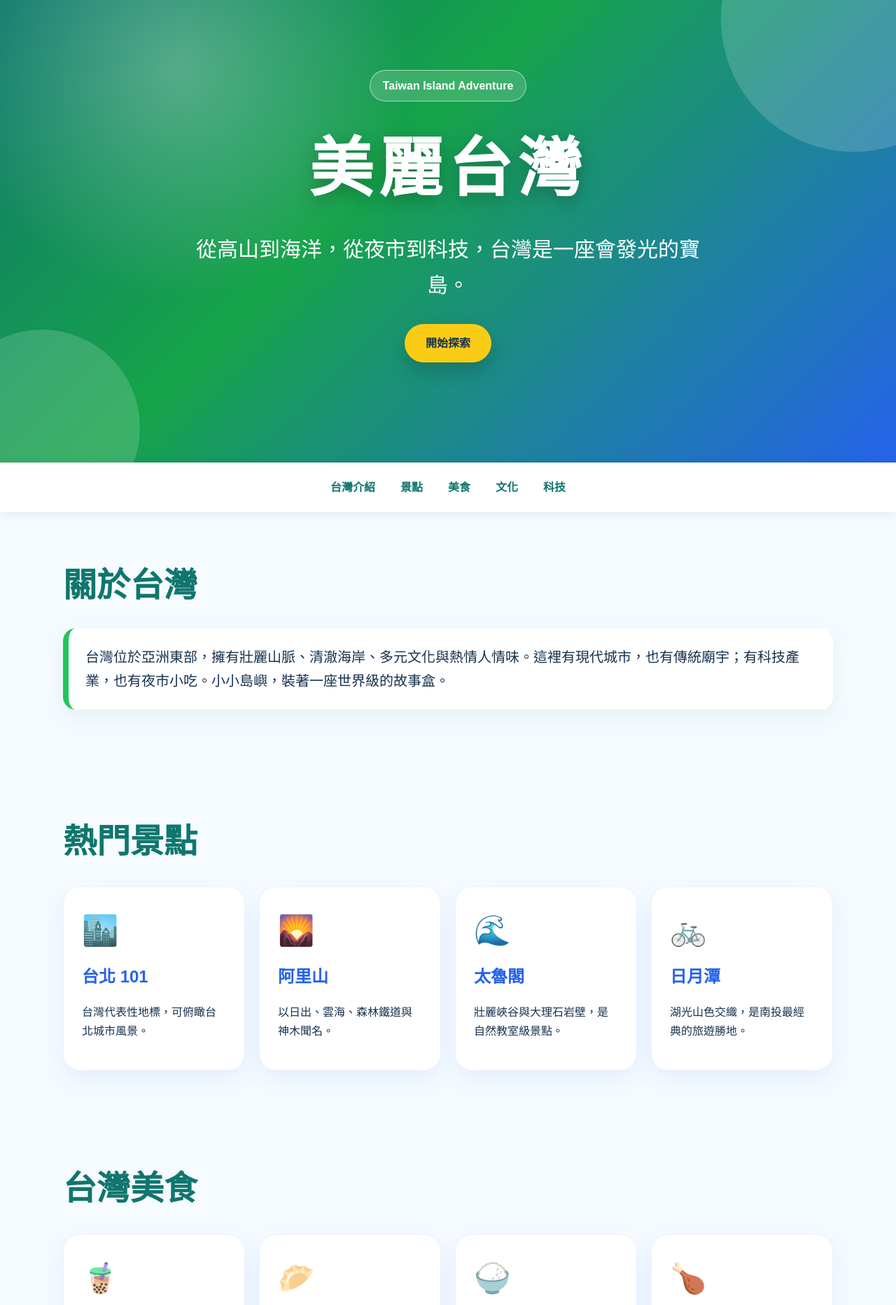
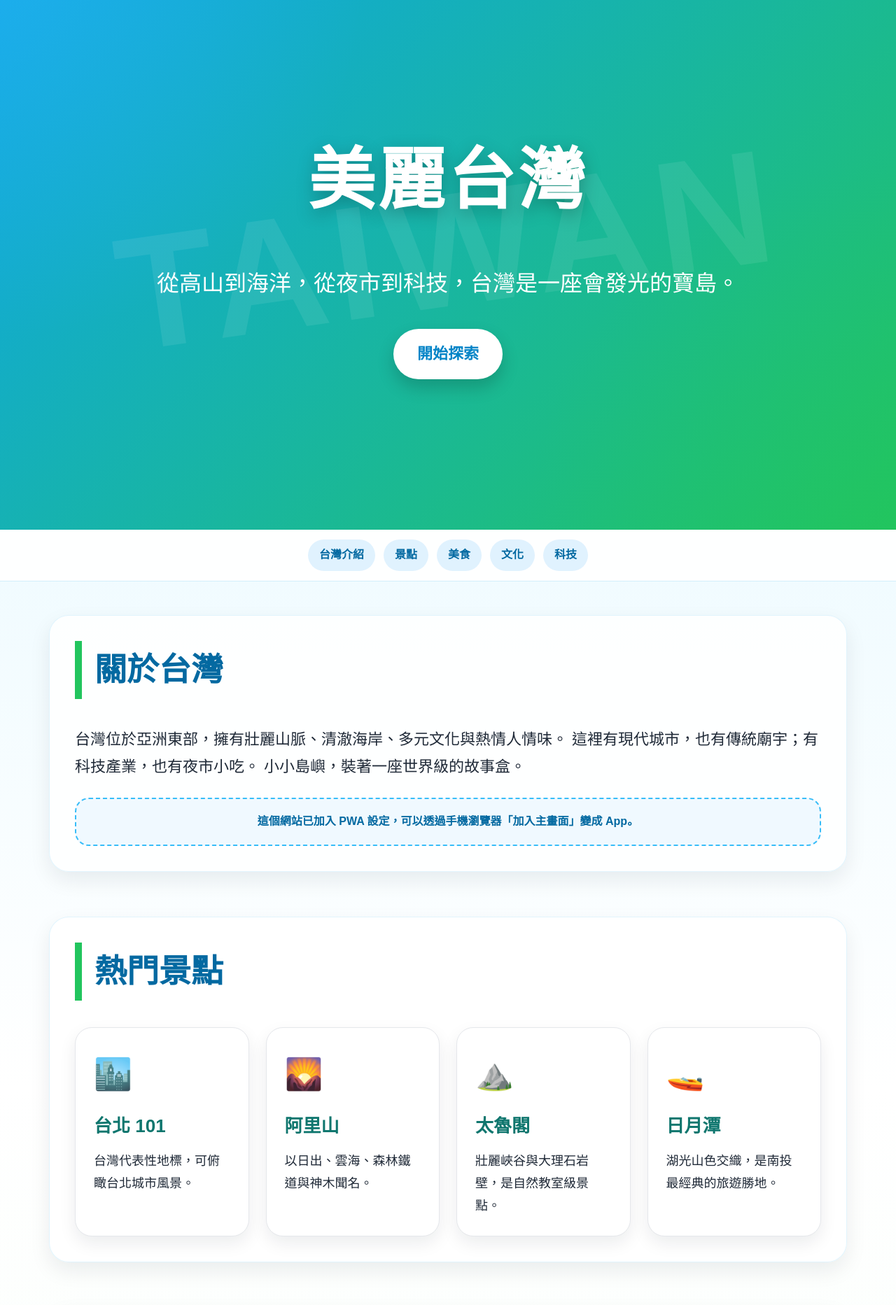
Before and after one commit to JackChung-Taiwan/vocabulary1, a plain HTML site: page index.html in a window 1280 px wide. Shown: the part 43-1908 px from the top of the page at 70% size. Drawn offline with Linux system fonts and the light colour scheme.

Commit message:
Update index.html

```diff
--- a/index.html
+++ b/index.html
@@ -3,225 +3,391 @@
 <head>
   <meta charset="UTF-8" />
   <meta name="viewport" content="width=device-width, initial-scale=1.0" />
-  <title>美麗台灣 Taiwan</title>
-  <meta name="description" content="介紹台灣自然景觀、美食、文化與科技特色的互動網頁。" />
+
+  <title>美麗台灣 Taiwan Island Adventure</title>
+
+  <!-- PWA 設定 -->
+  <link rel="manifest" href="manifest.json" />
+  <meta name="theme-color" content="#0ea5e9" />
+  <meta name="mobile-web-app-capable" content="yes" />
+
+  <!-- iPhone / iPad 加入主畫面設定 -->
+  <meta name="apple-mobile-web-app-capable" content="yes" />
+  <meta name="apple-mobile-web-app-title" content="美麗台灣" />
+  <meta name="apple-mobile-web-app-status-bar-style" content="black-translucent" />
+  <link rel="apple-touch-icon" href="icons/icon-192.png" />
+
   <style>
-    * { box-sizing: border-box; }
-    html { scroll-behavior: smooth; }
+    * {
+      box-sizing: border-box;
+      scroll-behavior: smooth;
+    }
+
     body {
       margin: 0;
       font-family: "Noto Sans TC", "Microsoft JhengHei", Arial, sans-serif;
-      background: #f6fbff;
-      color: #17324d;
-      line-height: 1.7;
+      background: linear-gradient(180deg, #e0f7ff 0%, #ffffff 45%, #f0fdf4 100%);
+      color: #1f2937;
+      line-height: 1.8;
     }
+
     header {
-      min-height: 88vh;
+      min-height: 100vh;
       display: flex;
       align-items: center;
       justify-content: center;
       text-align: center;
-      padding: 48px 20px;
+      padding: 40px 20px;
+      background:
+        radial-gradient(circle at top left, rgba(56, 189, 248, 0.35), transparent 35%),
+        radial-gradient(circle at bottom right, rgba(34, 197, 94, 0.3), transparent 35%),
+        linear-gradient(135deg, #0ea5e9, #22c55e);
       color: white;
-      background:
-        radial-gradient(circle at 20% 20%, rgba(255,255,255,.28), transparent 28%),
-        linear-gradient(135deg, #0f766e, #16a34a 42%, #2563eb);
+      position: relative;
       overflow: hidden;
+    }
+
+    header::before {
+      content: "TAIWAN";
+      position: absolute;
+      font-size: clamp(70px, 18vw, 240px);
+      font-weight: 900;
+      opacity: 0.08;
+      letter-spacing: 10px;
+      transform: rotate(-8deg);
+    }
+
+    .hero {
       position: relative;
+      z-index: 1;
+      max-width: 900px;
     }
-    header::before, header::after {
-      content: "";
-      position: absolute;
+
+    .hero h1 {
+      font-size: clamp(42px, 8vw, 96px);
+      margin: 0 0 20px;
+      letter-spacing: 4px;
+      text-shadow: 0 8px 24px rgba(0, 0, 0, 0.25);
+    }
+
+    .hero p {
+      font-size: clamp(20px, 3vw, 32px);
+      margin-bottom: 36px;
+      font-weight: 500;
+    }
+
+    .hero a {
+      display: inline-block;
+      padding: 16px 34px;
+      background: white;
+      color: #0284c7;
       border-radius: 999px;
-      background: rgba(255,255,255,.16);
+      font-size: 22px;
+      font-weight: 800;
+      text-decoration: none;
+      box-shadow: 0 12px 24px rgba(0, 0, 0, 0.18);
+      transition: transform 0.2s, box-shadow 0.2s;
     }
-    header::before { width: 280px; height: 280px; left: -80px; bottom: -90px; }
-    header::after { width: 380px; height: 380px; right: -130px; top: -120px; }
-    .hero { position: relative; z-index: 1; max-width: 960px; }
-    .tag {
-      display: inline-block;
-      padding: 8px 18px;
-      border: 1px solid rgba(255,255,255,.55);
-      border-radius: 999px;
-      background: rgba(255,255,255,.16);
-      backdrop-filter: blur(10px);
-      font-weight: 700;
-      margin-bottom: 18px;
+
+    .hero a:hover {
+      transform: translateY(-4px);
+      box-shadow: 0 18px 32px rgba(0, 0, 0, 0.22);
     }
-    h1 {
-      font-size: clamp(44px, 8vw, 92px);
-      margin: 0 0 12px;
-      letter-spacing: .08em;
-      text-shadow: 0 8px 24px rgba(0,0,0,.25);
-    }
-    header p {
-      font-size: clamp(19px, 3vw, 30px);
-      margin: 0 auto 30px;
-      max-width: 760px;
-    }
-    .btn {
-      display: inline-block;
-      padding: 14px 30px;
-      border-radius: 999px;
-      background: #facc15;
-      color: #17324d;
-      text-decoration: none;
-      font-weight: 900;
-      box-shadow: 0 12px 28px rgba(0,0,0,.18);
-      transition: transform .2s ease, box-shadow .2s ease;
-    }
-    .btn:hover { transform: translateY(-3px); box-shadow: 0 16px 36px rgba(0,0,0,.22); }
+
     nav {
       position: sticky;
       top: 0;
       z-index: 10;
+      background: rgba(255, 255, 255, 0.92);
+      backdrop-filter: blur(12px);
+      border-bottom: 1px solid rgba(14, 165, 233, 0.18);
       display: flex;
       justify-content: center;
       flex-wrap: wrap;
-      gap: 10px;
-      padding: 14px 16px;
-      background: rgba(255,255,255,.92);
-      backdrop-filter: blur(12px);
-      box-shadow: 0 2px 16px rgba(0,0,0,.08);
+      gap: 12px;
+      padding: 14px 12px;
     }
+
     nav a {
+      color: #0369a1;
+      text-decoration: none;
+      font-weight: 800;
+      padding: 8px 16px;
+      border-radius: 999px;
+      background: #e0f2fe;
+      transition: 0.2s;
+    }
+
+    nav a:hover {
+      background: #0ea5e9;
+      color: white;
+    }
+
+    main {
+      max-width: 1180px;
+      margin: auto;
+      padding: 48px 20px;
+    }
+
+    section {
+      margin-bottom: 64px;
+      background: rgba(255, 255, 255, 0.86);
+      border-radius: 28px;
+      padding: 36px;
+      box-shadow: 0 12px 30px rgba(15, 23, 42, 0.08);
+      border: 1px solid rgba(14, 165, 233, 0.12);
+    }
+
+    h2 {
+      font-size: clamp(30px, 4vw, 46px);
+      margin-top: 0;
+      color: #0369a1;
+      border-left: 10px solid #22c55e;
+      padding-left: 18px;
+    }
+
+    .intro-text {
+      font-size: 22px;
+    }
+
+    .grid {
+      display: grid;
+      grid-template-columns: repeat(auto-fit, minmax(240px, 1fr));
+      gap: 24px;
+      margin-top: 28px;
+    }
+
+    .card {
+      background: white;
+      border-radius: 24px;
+      padding: 26px;
+      box-shadow: 0 10px 24px rgba(15, 23, 42, 0.08);
+      border: 1px solid #e5e7eb;
+      transition: transform 0.2s, box-shadow 0.2s;
+      min-height: 190px;
+    }
+
+    .card:hover {
+      transform: translateY(-6px);
+      box-shadow: 0 18px 34px rgba(15, 23, 42, 0.14);
+    }
+
+    .emoji {
+      font-size: 44px;
+      margin-bottom: 12px;
+    }
+
+    .card h3 {
+      margin: 0 0 10px;
+      font-size: 26px;
       color: #0f766e;
-      text-decoration: none;
-      font-weight: 900;
-      padding: 8px 13px;
-      border-radius: 999px;
     }
-    nav a:hover { background: #dcfce7; }
-    section {
-      width: min(1100px, calc(100% - 36px));
-      margin: 0 auto;
-      padding: 64px 0;
+
+    .card p {
+      margin: 0;
+      font-size: 18px;
     }
-    h2 {
-      font-size: clamp(30px, 4vw, 48px);
-      color: #0f766e;
-      margin: 0 0 18px;
-    }
-    .lead {
-      font-size: 20px;
-      background: white;
-      border-left: 8px solid #22c55e;
-      padding: 24px;
-      border-radius: 18px;
-      box-shadow: 0 10px 30px rgba(15, 118, 110, .08);
-    }
-    .cards {
+
+    .culture-box {
       display: grid;
-      grid-template-columns: repeat(auto-fit, minmax(230px, 1fr));
-      gap: 20px;
+      grid-template-columns: repeat(auto-fit, minmax(260px, 1fr));
+      gap: 24px;
       margin-top: 24px;
     }
-    .card {
-      background: white;
-      padding: 26px;
+
+    .culture-item {
+      background: linear-gradient(135deg, #fef3c7, #dcfce7);
       border-radius: 24px;
-      min-height: 190px;
-      box-shadow: 0 12px 32px rgba(37, 99, 235, .09);
-      border: 1px solid rgba(37, 99, 235, .08);
-      transition: transform .2s ease;
+      padding: 28px;
+      border: 1px solid rgba(234, 179, 8, 0.25);
     }
-    .card:hover { transform: translateY(-6px); }
-    .icon { font-size: 42px; }
-    h3 { margin: 10px 0 8px; color: #2563eb; font-size: 24px; }
-    .banner {
-      background: linear-gradient(135deg, #ecfeff, #f0fdf4);
-      border-radius: 28px;
-      padding: 32px;
-      border: 1px solid rgba(15, 118, 110, .14);
-      display: grid;
-      grid-template-columns: repeat(auto-fit, minmax(240px, 1fr));
-      gap: 22px;
-      align-items: center;
+
+    .culture-item strong {
+      display: block;
+      font-size: 26px;
+      color: #92400e;
+      margin-bottom: 8px;
     }
-    .fact {
-      background: white;
-      border-radius: 20px;
-      padding: 18px;
-      box-shadow: 0 8px 22px rgba(0,0,0,.06);
-    }
+
     footer {
+      text-align: center;
+      padding: 32px 20px;
       background: #0f172a;
       color: white;
+      font-size: 16px;
+    }
+
+    .install-note {
+      margin-top: 24px;
+      background: #f0f9ff;
+      color: #0369a1;
+      border: 2px dashed #38bdf8;
+      padding: 18px;
+      border-radius: 20px;
+      font-weight: 700;
       text-align: center;
-      padding: 36px 20px;
     }
-    @media (max-width: 640px) {
-      header { min-height: 74vh; }
-      section { padding: 44px 0; }
+
+    @media (max-width: 600px) {
+      section {
+        padding: 26px 20px;
+      }
+
+      .hero h1 {
+        letter-spacing: 1px;
+      }
+
+      nav a {
+        font-size: 15px;
+        padding: 7px 12px;
+      }
+
+      .intro-text,
+      .card p {
+        font-size: 17px;
+      }
     }
   </style>
 </head>
+
 <body>
   <header>
     <div class="hero">
-      <div class="tag">Taiwan Island Adventure</div>
       <h1>美麗台灣</h1>
       <p>從高山到海洋，從夜市到科技，台灣是一座會發光的寶島。</p>
-      <a class="btn" href="#about">開始探索</a>
+      <a href="#about">開始探索</a>
     </div>
   </header>
 
   <nav>
     <a href="#about">台灣介紹</a>
-    <a href="#travel">景點</a>
+    <a href="#places">景點</a>
     <a href="#food">美食</a>
     <a href="#culture">文化</a>
     <a href="#tech">科技</a>
   </nav>
 
+  <main>
     <section id="about">
       <h2>關於台灣</h2>
-    <p class="lead">
-      台灣位於亞洲東部，擁有壯麗山脈、清澈海岸、多元文化與熱情人情味。這裡有現代城市，也有傳統廟宇；有科技產業，也有夜市小吃。小小島嶼，裝著一座世界級的故事盒。
+      <p class="intro-text">
+        台灣位於亞洲東部，擁有壯麗山脈、清澈海岸、多元文化與熱情人情味。
+        這裡有現代城市，也有傳統廟宇；有科技產業，也有夜市小吃。
+        小小島嶼，裝著一座世界級的故事盒。
       </p>
+
+      <div class="install-note">
+        這個網站已加入 PWA 設定，可以透過手機瀏覽器「加入主畫面」變成 App。
+      </div>
     </section>
 
-  <section id="travel">
+    <section id="places">
       <h2>熱門景點</h2>
-    <div class="cards">
-      <div class="card"><div class="icon">🏙️</div><h3>台北 101</h3><p>台灣代表性地標，可俯瞰台北城市風景。</p></div>
-      <div class="card"><div class="icon">🌄</div><h3>阿里山</h3><p>以日出、雲海、森林鐵道與神木聞名。</p></div>
-      <div class="card"><div class="icon">🌊</div><h3>太魯閣</h3><p>壯麗峽谷與大理石岩壁，是自然教室級景點。</p></div>
-      <div class="card"><div class="icon">🚲</div><h3>日月潭</h3><p>湖光山色交織，是南投最經典的旅遊勝地。</p></div>
+      <div class="grid">
+        <div class="card">
+          <div class="emoji">🏙️</div>
+          <h3>台北 101</h3>
+          <p>台灣代表性地標，可俯瞰台北城市風景。</p>
+        </div>
+
+        <div class="card">
+          <div class="emoji">🌄</div>
+          <h3>阿里山</h3>
+          <p>以日出、雲海、森林鐵道與神木聞名。</p>
+        </div>
+
+        <div class="card">
+          <div class="emoji">⛰️</div>
+          <h3>太魯閣</h3>
+          <p>壯麗峽谷與大理石岩壁，是自然教室級景點。</p>
+        </div>
+
+        <div class="card">
+          <div class="emoji">🚤</div>
+          <h3>日月潭</h3>
+          <p>湖光山色交織，是南投最經典的旅遊勝地。</p>
+        </div>
       </div>
     </section>
 
     <section id="food">
       <h2>台灣美食</h2>
-    <div class="cards">
-      <div class="card"><div class="icon">🧋</div><h3>珍珠奶茶</h3><p>台灣代表飲品，Q 彈珍珠加上香濃奶茶。</p></div>
-      <div class="card"><div class="icon">🥟</div><h3>小籠包</h3><p>湯汁飽滿，一口咬下像打開迷你美食寶箱。</p></div>
-      <div class="card"><div class="icon">🍚</div><h3>滷肉飯</h3><p>香氣濃郁，是台灣庶民美食代表。</p></div>
-      <div class="card"><div class="icon">🍗</div><h3>夜市小吃</h3><p>鹽酥雞、蚵仔煎、地瓜球與雞排，熱鬧又美味。</p></div>
+      <div class="grid">
+        <div class="card">
+          <div class="emoji">🧋</div>
+          <h3>珍珠奶茶</h3>
+          <p>台灣代表飲品，Q 彈珍珠加上香濃奶茶。</p>
+        </div>
+
+        <div class="card">
+          <div class="emoji">🥟</div>
+          <h3>小籠包</h3>
+          <p>湯汁飽滿，一口咬下像打開迷你美食寶箱。</p>
+        </div>
+
+        <div class="card">
+          <div class="emoji">🍚</div>
+          <h3>滷肉飯</h3>
+          <p>香氣濃郁，是台灣庶民美食代表。</p>
+        </div>
+
+        <div class="card">
+          <div class="emoji">🍗</div>
+          <h3>夜市小吃</h3>
+          <p>鹽酥雞、蚵仔煎、地瓜球與雞排，熱鬧又美味。</p>
+        </div>
       </div>
     </section>
 
     <section id="culture">
       <h2>文化特色</h2>
-    <div class="banner">
-      <div>
-        <p>台灣融合閩南、客家、原住民族與多元移民文化。節慶活動包含元宵燈會、端午節、媽祖遶境與豐年祭，展現豐富又有生命力的文化樣貌。</p>
+      <p class="intro-text">
+        台灣融合閩南、客家、原住民族與多元移民文化。
+        節慶活動包含元宵燈會、端午節、媽祖遶境與豐年祭，
+        展現豐富又有生命力的文化樣貌。
+      </p>
+
+      <div class="culture-box">
+        <div class="culture-item">
+          <strong>節慶</strong>
+          燈會、廟會、民俗慶典熱鬧登場。
         </div>
-      <div class="fact">🏮 <strong>節慶</strong><br>燈會、廟會、民俗慶典熱鬧登場。</div>
-      <div class="fact">🎨 <strong>藝術</strong><br>傳統工藝與現代設計並行發展。</div>
+
+        <div class="culture-item">
+          <strong>藝術</strong>
+          傳統工藝與現代設計並行發展。
+        </div>
       </div>
     </section>
 
     <section id="tech">
       <h2>科技與創新</h2>
-    <p class="lead">
-      台灣也是全球科技產業的重要基地，在半導體、資通訊、智慧製造與創新教育等領域持續發展。傳統與科技在這裡交會，讓台灣像一座正在升級的未來島。
+      <p class="intro-text">
+        台灣也是全球科技產業的重要基地，在半導體、資通訊、智慧製造與創新教育等領域持續發展。
+        傳統與科技在這裡交會，讓台灣像一座正在升級的未來島。
       </p>
     </section>
+  </main>
 
   <footer>
     <p>© 2026 美麗台灣 Taiwan Website</p>
     <p>Created for GitHub Pages</p>
   </footer>
+
+  <!-- PWA Service Worker 註冊 -->
+  <script>
+    if ("serviceWorker" in navigator) {
+      window.addEventListener("load", function () {
+        navigator.serviceWorker
+          .register("service-worker.js")
+          .then(function (registration) {
+            console.log("PWA Service Worker 註冊成功：", registration.scope);
+          })
+          .catch(function (error) {
+            console.log("PWA Service Worker 註冊失敗：", error);
+          });
+      });
+    }
+  </script>
 </body>
 </html>
```
Lines whose indentation alone changed are shown as unchanged.
